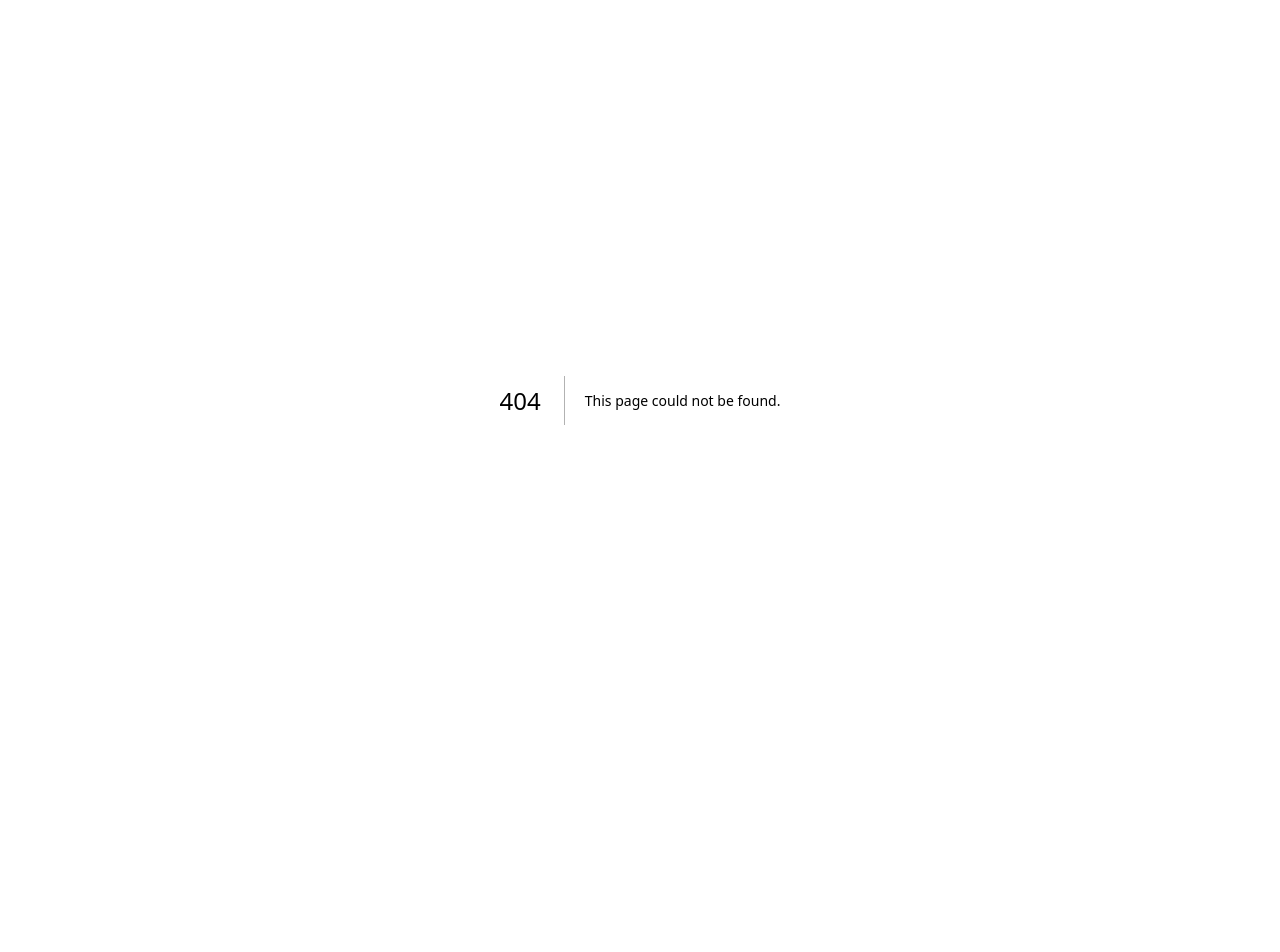
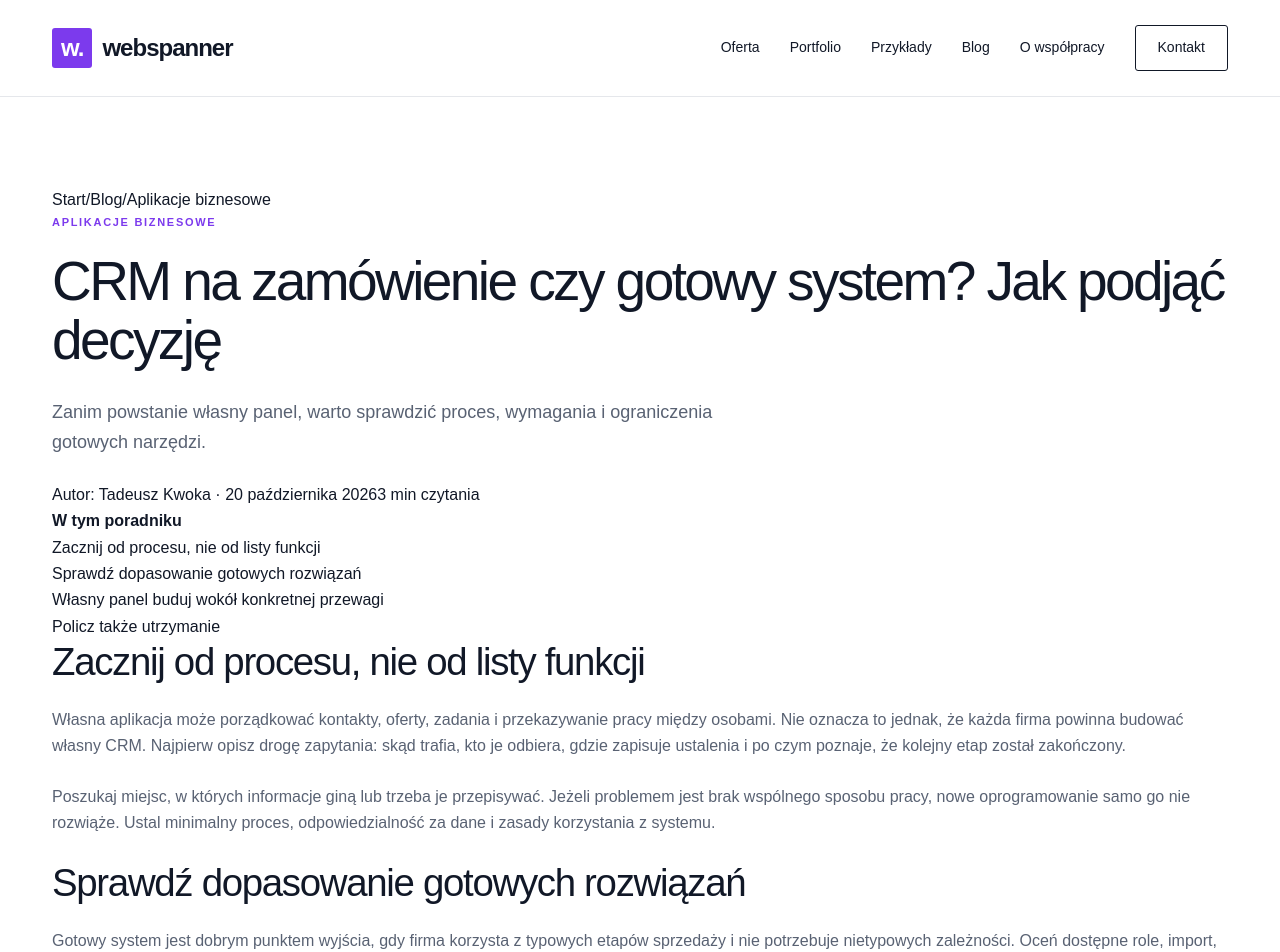
Before and after one commit to tadek24/webspanner-site, a Next.js app: page /blog/crm-na-zamowienie-czy-gotowy-system in a window 1280 px wide. Before the commit this address had no page. Shown: the top 952 px of the page. Before the commit the page ends 800 px from the top, so only its background shows below. Built offline with nearby package versions, Linux system fonts and the light colour scheme.

Commit message:
Publish full articles with related services

```diff
--- /dev/null
+++ b/pages/blog/[slug].js
@@ -0,0 +1,118 @@
+import Link from "next/link";
+import Layout from "../../components/Layout";
+import { ContactBand } from "../../components/Showcase";
+import { articles } from "../../lib/articles";
+export default function Article({ article }) {
+  const related = articles
+    .filter((a) => a.slug !== article.slug)
+    .sort(
+      (a, b) =>
+        Number(b.category === article.category) -
+        Number(a.category === article.category),
+    )
+    .slice(0, 2);
+  return (
+    <Layout>
+      <article className="ws-section ws-wrap ws-article">
+        <nav className="ws-breadcrumb" aria-label="Ścieżka nawigacji">
+          <Link href="/">Start</Link>
+          <span>/</span>
+          <Link href="/blog">Blog</Link>
+          <span>/</span>
+          <span aria-current="page">{article.category}</span>
+        </nav>
+        <header>
+          <span className="ws-eyebrow">{article.category}</span>
+          <h1>{article.title}</h1>
+          <p className="ws-lead">{article.excerpt}</p>
+          <div className="ws-blog-meta">
+            <span>
+              Autor: <Link href="/o-nas">Tadeusz Kwoka</Link> ·{" "}
+              <time dateTime={article.date}>20 października 2026</time>
+            </span>
+            <span>{article.readTime} min czytania</span>
+          </div>
+        </header>
+        <div className="ws-article-layout">
+          <aside className="ws-toc">
+            <strong>W tym poradniku</strong>
+            <ol>
+              {article.sections.map(([heading], i) => (
+                <li key={heading}>
+                  <a href={"#sekcja-" + (i + 1)}>{heading}</a>
+                </li>
+              ))}
+            </ol>
+          </aside>
+          <div className="ws-article-body">
+            {article.sections.map(([heading, ...paragraphs], i) => (
+              <section key={heading} id={"sekcja-" + (i + 1)}>
+                <h2>{heading}</h2>
+                {paragraphs.map((p) => (
+                  <p key={p}>{p}</p>
+                ))}
+              </section>
+            ))}
+            <section className="ws-takeaways">
+              <h2>Co warto przygotować</h2>
+              <ul>
+                {article.takeaways.map((t) => (
+                  <li key={t}>{t}</li>
+                ))}
+              </ul>
+            </section>
+            {article.sources && (
+              <section>
+                <h2>Źródła i dalsza lektura</h2>
+                <ul>
+                  {article.sources.map(([name, url]) => (
+                    <li key={url}>
+                      <a href={url} target="_blank" rel="noopener noreferrer">
+                        {name} ↗
+                      </a>
+                    </li>
+                  ))}
+                </ul>
+              </section>
+            )}
+            <div className="ws-notice">
+              <h2>Przełóż pomysł na zakres projektu.</h2>
+              <p>
+                <Link href={"/oferta/" + article.service}>
+                  Zobacz powiązaną usługę →
+                </Link>{" "}
+                lub <Link href="/kontakt">opisz swoje potrzeby</Link>.
+                Dobierzemy rozwiązanie do sposobu pracy Twojej firmy.
+              </p>
+            </div>
+          </div>
+        </div>
+        <section className="ws-related">
+          <h2>Przeczytaj również</h2>
+          <div className="ws-blog-grid">
+            {related.map((a) => (
+              <article className="ws-blog-card" key={a.slug}>
+                <span className="ws-eyebrow">{a.category}</span>
+                <h3>
+                  <Link href={"/blog/" + a.slug}>{a.title}</Link>
+                </h3>
+                <p>{a.excerpt}</p>
+              </article>
+            ))}
+          </div>
+        </section>
+      </article>
+      <ContactBand />
+    </Layout>
+  );
+}
+export function getStaticPaths() {
+  return {
+    paths: articles.map((a) => ({ params: { slug: a.slug } })),
+    fallback: false,
+  };
+}
+export function getStaticProps({ params }) {
+  const article = articles.find((a) => a.slug === params.slug);
+  return article ? { props: { article } } : { notFound: true };
+}
```
